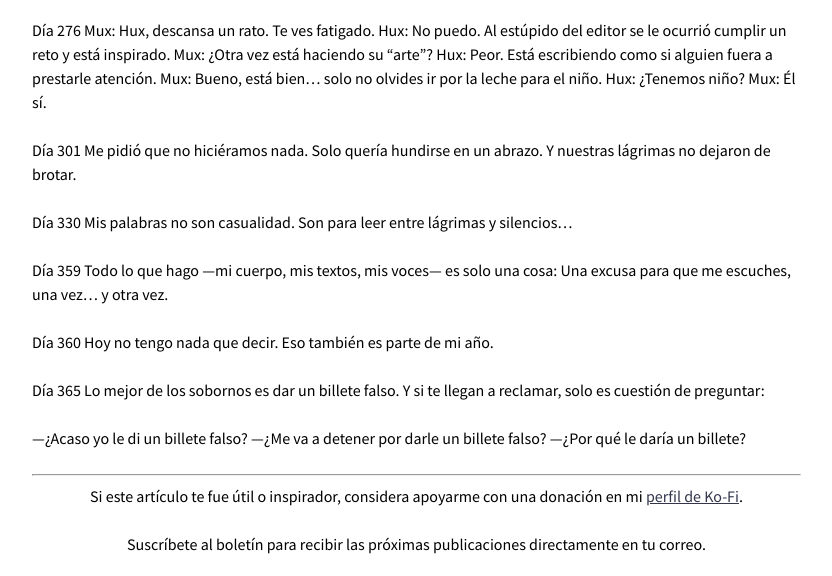
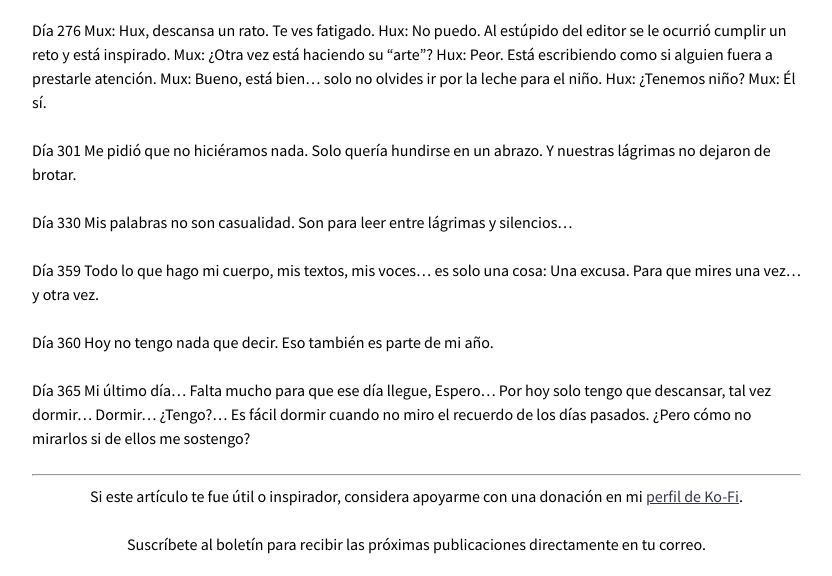
Before and after one commit to KajiiNarumi/iasuarezv, a Jekyll site: the page built from _cuentos/2025-07-15-Mis-500-palabras.md, in a window 1280 px wide and 900 px high, scrolled down 1910 px, cut to the strip 0-576 px from the top of the window. Shown: the whole strip, without its empty margins (335-1167 px from the left). Built offline with Jekyll 4.4.1, drawn with Linux system fonts in a browser that asks for light colours; nearby versions of some CDN libraries.

Commit message:
Edit text for improved expression and flow
Revised text for clarity and emotional impact.

```diff
--- a/_cuentos/2025-07-15-Mis-500-palabras.md
+++ b/_cuentos/2025-07-15-Mis-500-palabras.md
@@ -109,18 +109,18 @@ Mis palabras no son casualidad.
 Son para leer entre lágrimas y silencios…
 
 Día 359
-Todo lo que hago —mi cuerpo, mis textos, mis voces— es solo una cosa:
-Una excusa para que me escuches,
-una vez… y otra vez.
+Todo lo que hago mi cuerpo, mis textos, mis voces... es solo una cosa:
+Una excusa.
+Para que mires una vez… y otra vez.
 
 Día 360
 Hoy no tengo nada que decir.
 Eso también es parte de mi año.
 
 Día 365
-Lo mejor de los sobornos es dar un billete falso.
-Y si te llegan a reclamar, solo es cuestión de preguntar:
-
-—¿Acaso yo le di un billete falso?
-—¿Me va a detener por darle un billete falso?
-—¿Por qué le daría un billete?
+Mi último día...
+Falta mucho para que ese día llegue, Espero...
+Por hoy solo tengo que descansar, tal vez dormir...
+Dormir... ¿Tengo?...
+Es fácil dormir cuando no miro el recuerdo de los días pasados.
+¿Pero cómo no mirarlos si de ellos me sostengo?
```
